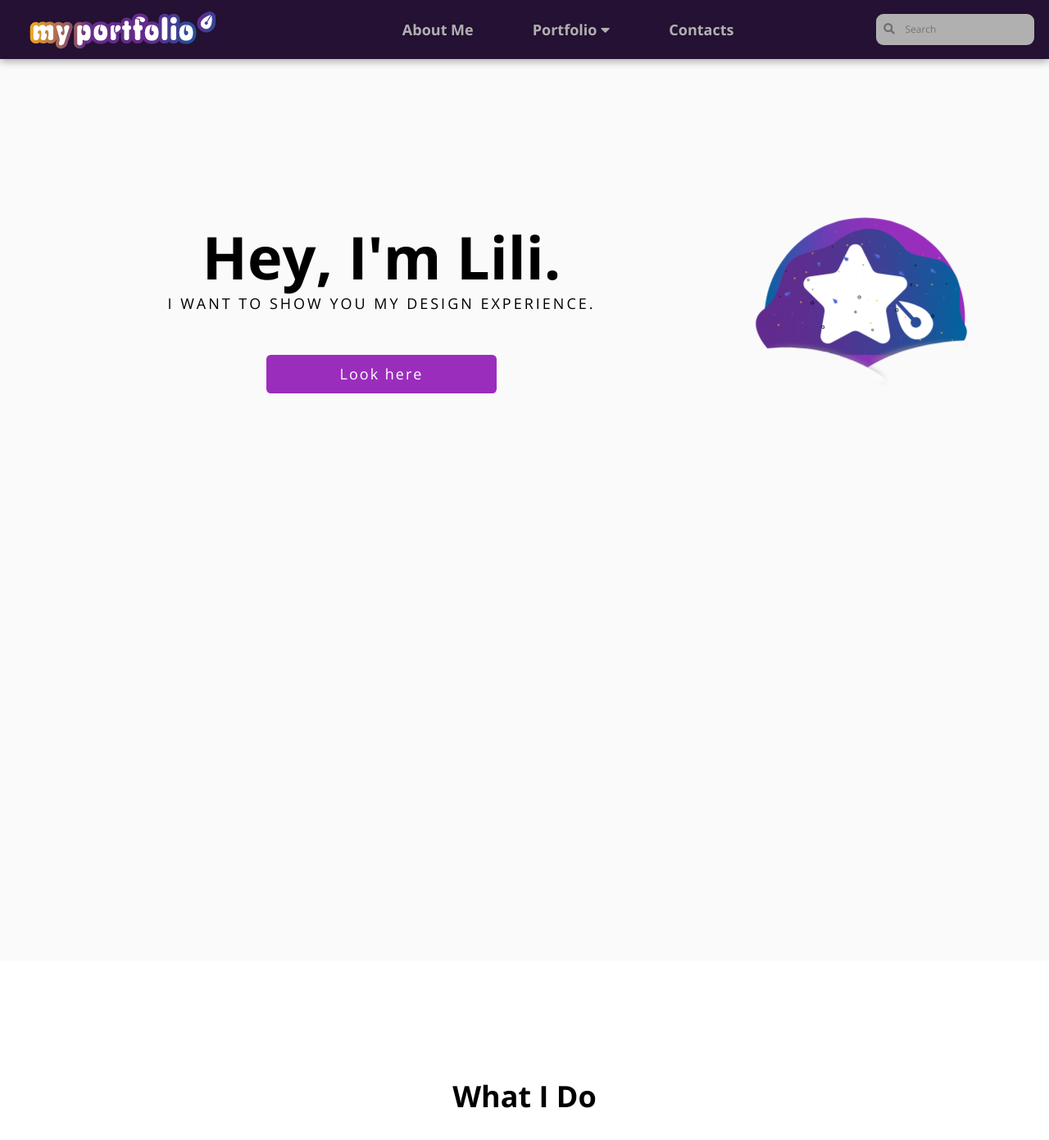
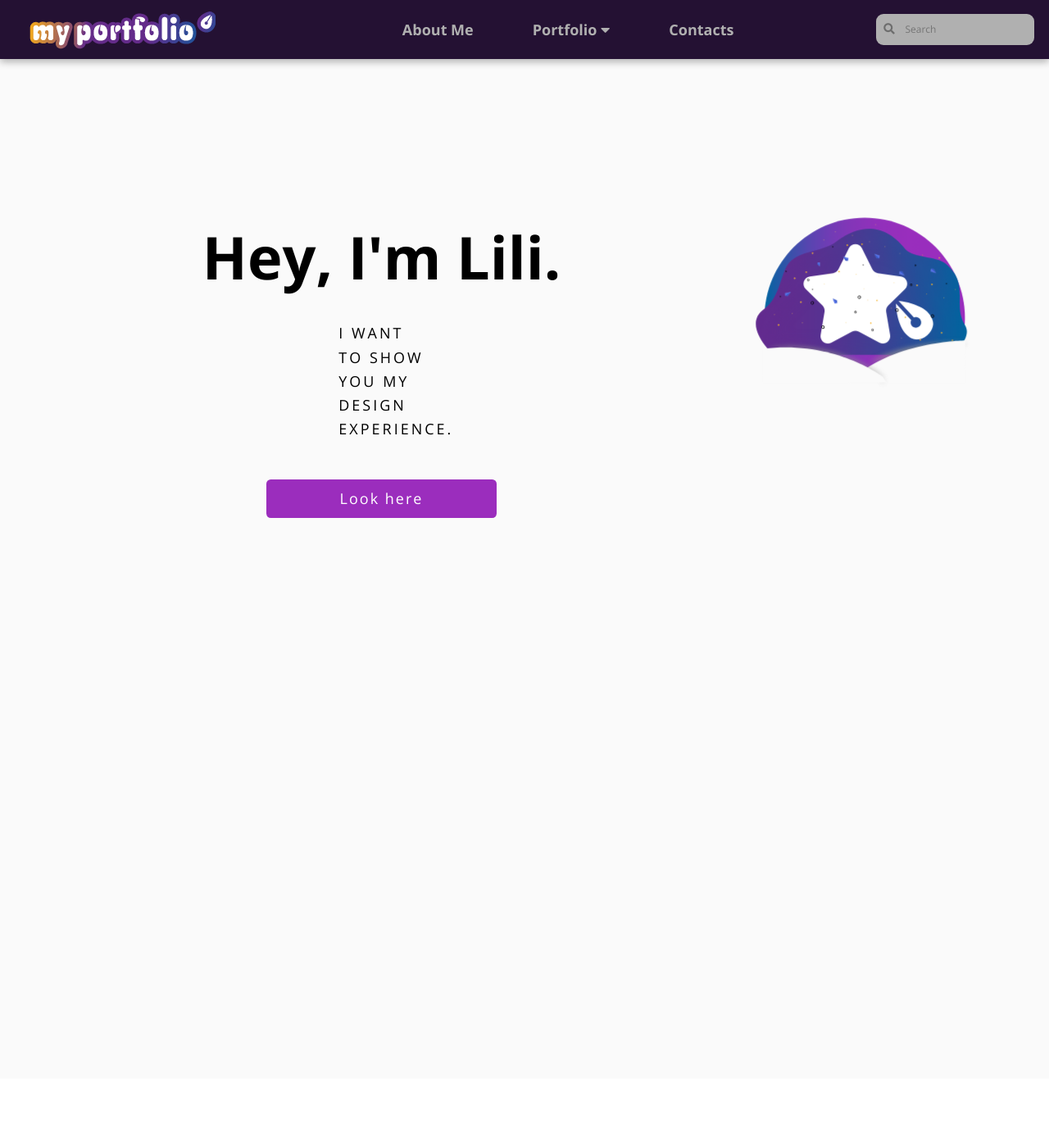
Before and after one commit to LiliyaMilanova/myportfolio, a Jekyll site: the page built from index.html, in a window 1280 px wide and 1400 px high. Shown: the top 1391 px of the window at 82% size. Built offline with Jekyll 4.4.1, drawn with Linux system fonts in a browser that asks for light colours; nearby versions of some CDN libraries.

Commit message:
Update styles.css

```diff
--- a/css/styles.css
+++ b/css/styles.css
@@ -30,6 +30,7 @@ body {
     font-size: 4rem;
     font-weight: bold;
     color: rgb(0, 0, 0);
+    padding-bottom: 2rem;
     margin: 0;
 }
 
@@ -37,6 +38,7 @@ body {
     color: rgb(0, 0, 0);
     text-transform: uppercase;
     letter-spacing: 3px;
+    width:20%;
 }
 
 .info {
```
